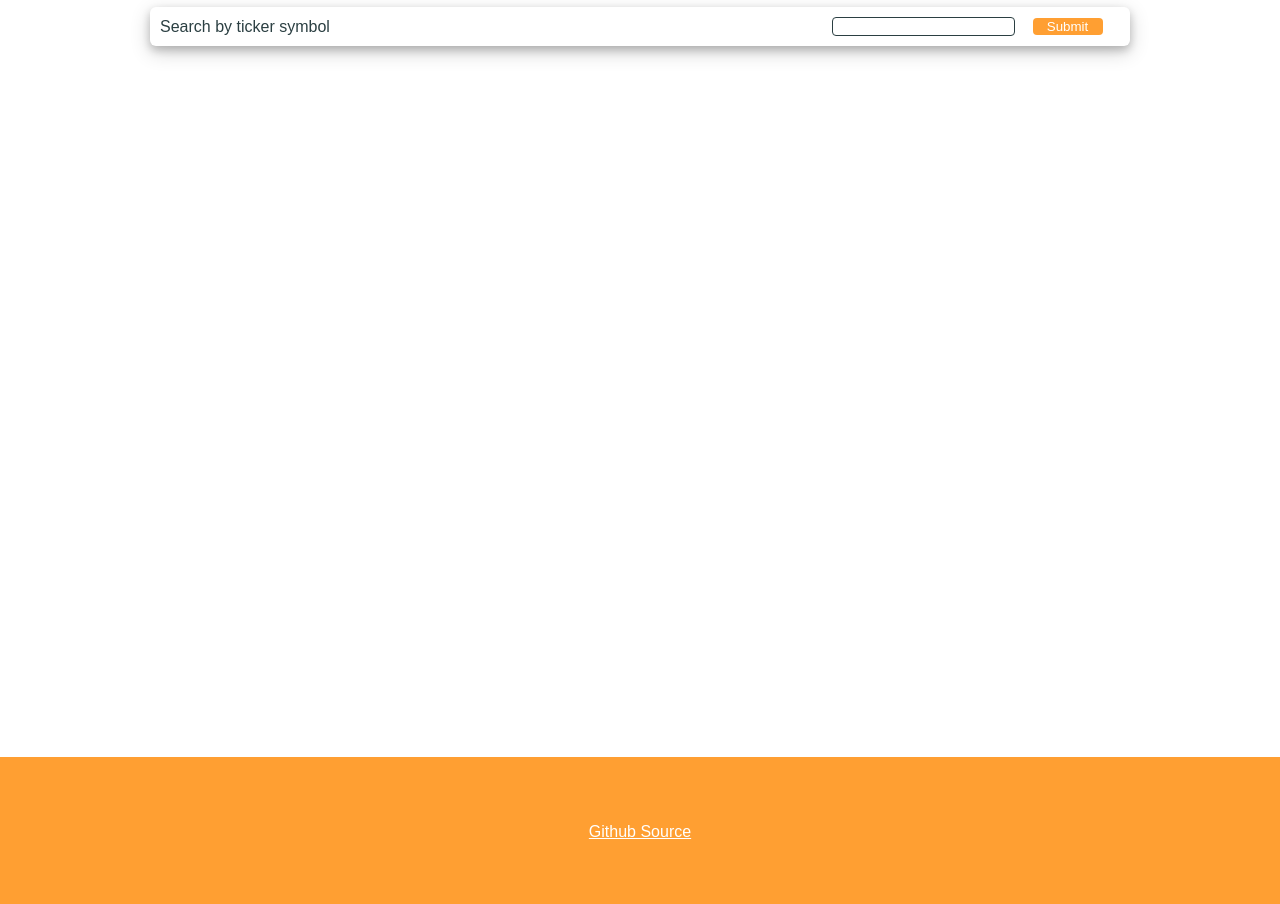
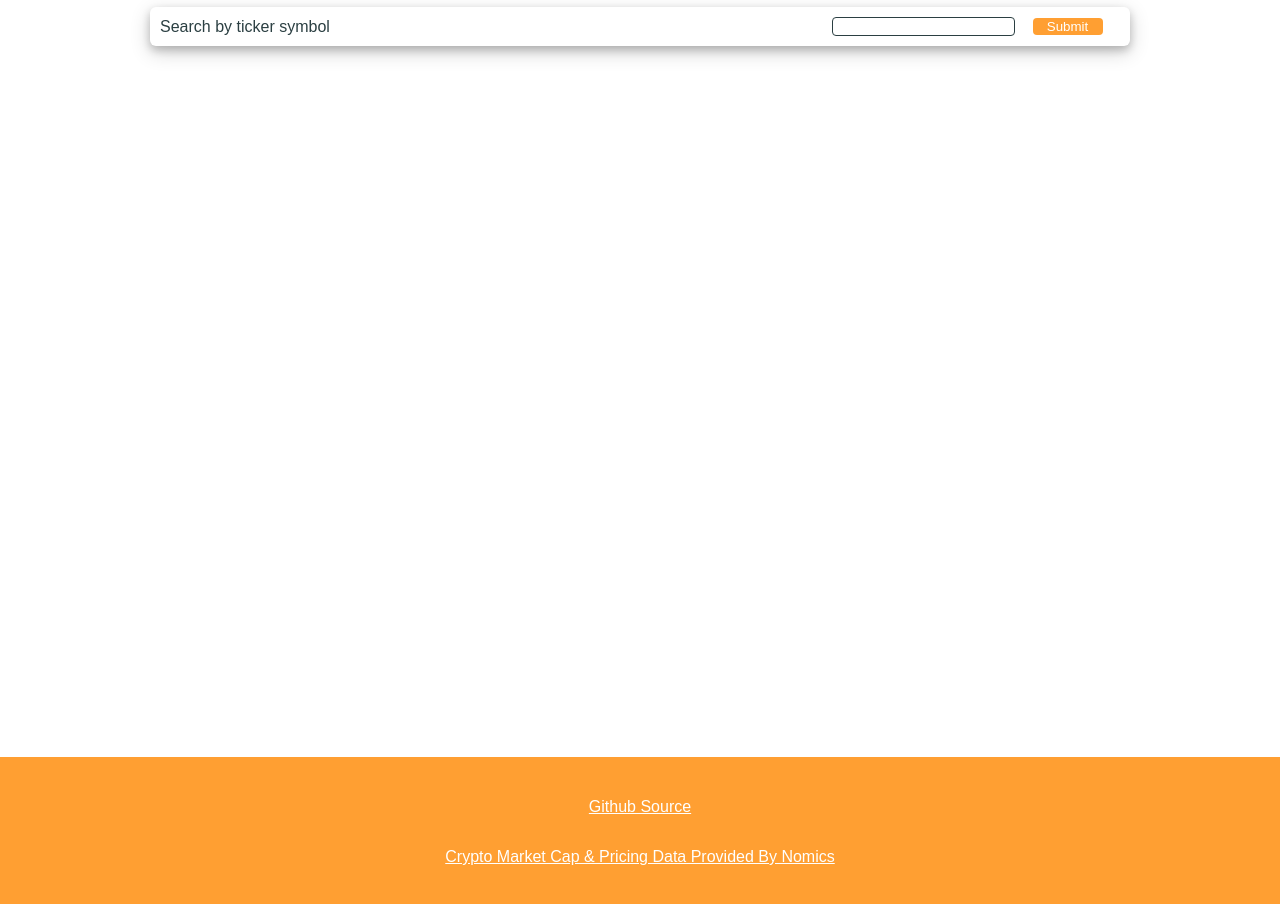
Before and after one commit to juanyjuan4/creativeproject2, a plain HTML site: page index.html in a window 1280 px wide. Shown: the part 80-984 px from the top of the page. Drawn offline with nearby package versions, Linux system fonts and the light colour scheme.

Commit message:
Added link to API at bottom

```diff
--- a/index.html
+++ b/index.html
@@ -39,7 +39,8 @@
         </div>
 
         <div class='footer'>
-            <a href='https://github.com/juanyjuan4/creativeproject2.git' target='_blank'>Github Source</a>
+            <p><a href='https://github.com/juanyjuan4/creativeproject2.git' target='_blank'>Github Source</a></p>
+            <p><a href="https://nomics.com" target="_blank">Crypto Market Cap & Pricing Data Provided By Nomics</a></p>
         </div>
 
         <script src="https://cdnjs.cloudflare.com/ajax/libs/moment.js/2.24.0/moment.min.js" integrity="sha256-4iQZ6BVL4qNKlQ27TExEhBN1HFPvAvAMbFavKKosSWQ=" crossorigin="anonymous">
--- a/styles.css
+++ b/styles.css
@@ -24,6 +24,7 @@ body {
     background-color: rgb(255, 159, 50);
     padding: 50px 0;
     align-items: center;
+    flex-direction: column;
 }
 
 .footer a {
```
